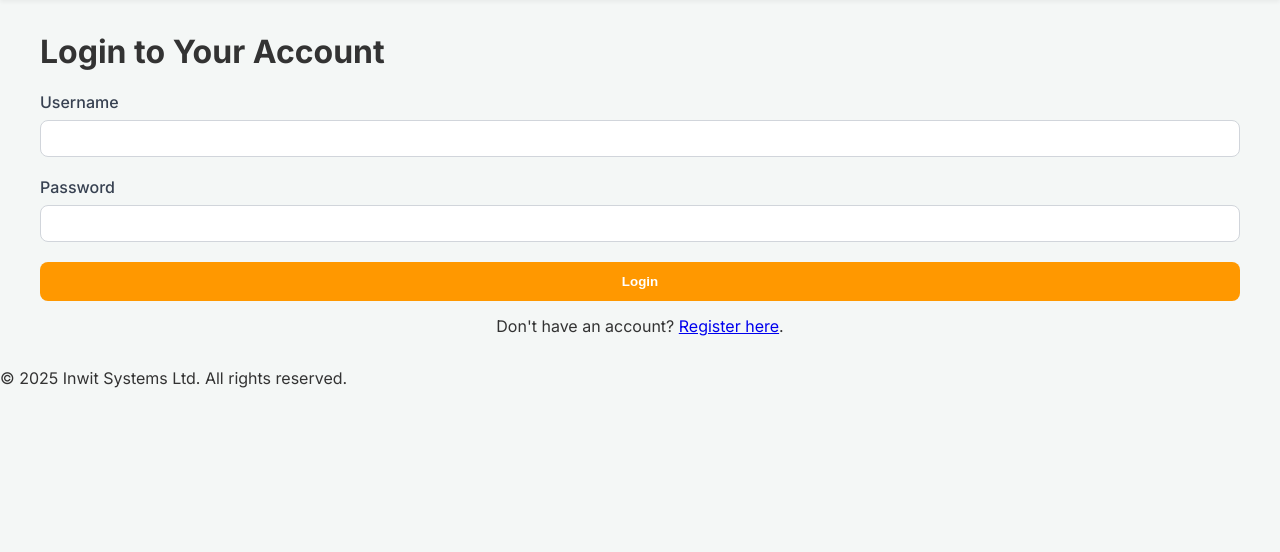
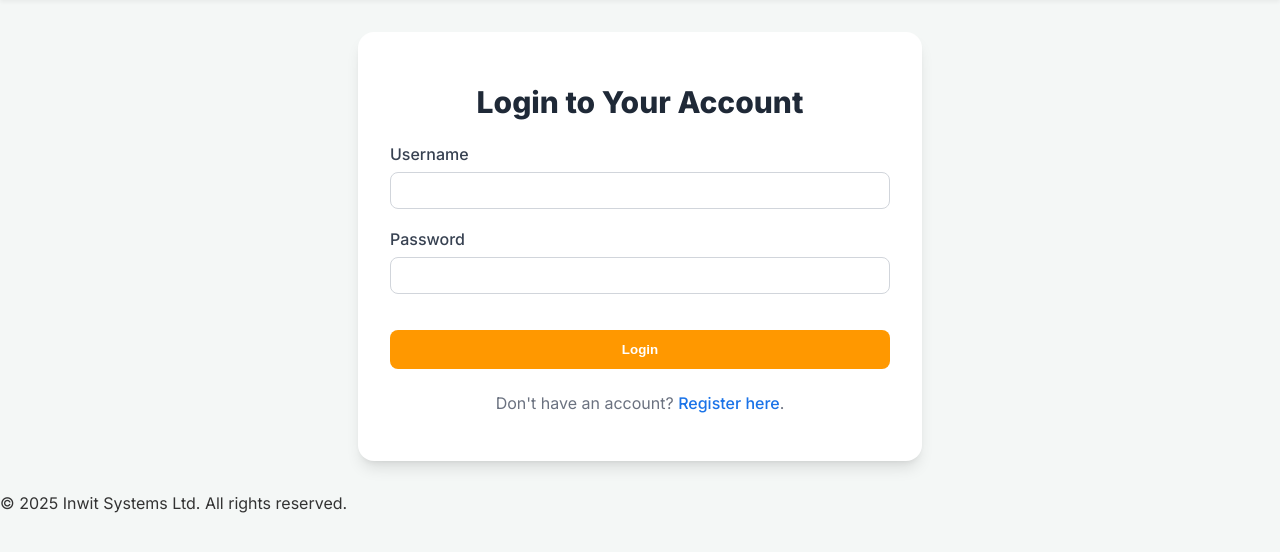
Before and after one commit to Plightin/inwit-tix-app, a Flask app: page /login in a window 1280 px wide. Shown: the part 66-618 px from the top of the page. Run offline with Flask 3, Linux system fonts and the light colour scheme.

Commit message:
Update login.html

```diff
--- a/templates/login.html
+++ b/templates/login.html
@@ -1,8 +1,9 @@
 {% extends 'layout.html' %}
 {% block title %}Login{% endblock %}
 {% block content %}
-    <h1>Login to Your Account</h1>
-    <form method="post" class="form-card">
+    <div class="form-container">
+        <h1 class="form-title">Login to Your Account</h1>
+        <form method="post">
             <div class="form-group">
                 <label for="username">Username</label>
                 <input type="text" name="username" id="username" required>
@@ -11,9 +12,10 @@
                 <label for="password">Password</label>
                 <input type="password" name="password" id="password" required>
             </div>
-        <button type="submit" class="btn">Login</button>
+            <button type="submit" class="btn" style="margin-top: 1rem;">Login</button>
         </form>
-    <p style="text-align: center; margin-top: 15px;">
+        <p class="form-text">
             Don't have an account? <a href="{{ url_for('register') }}">Register here</a>.
         </p>
+    </div>
 {% endblock %}
```
Lines whose indentation alone changed are shown as unchanged.
